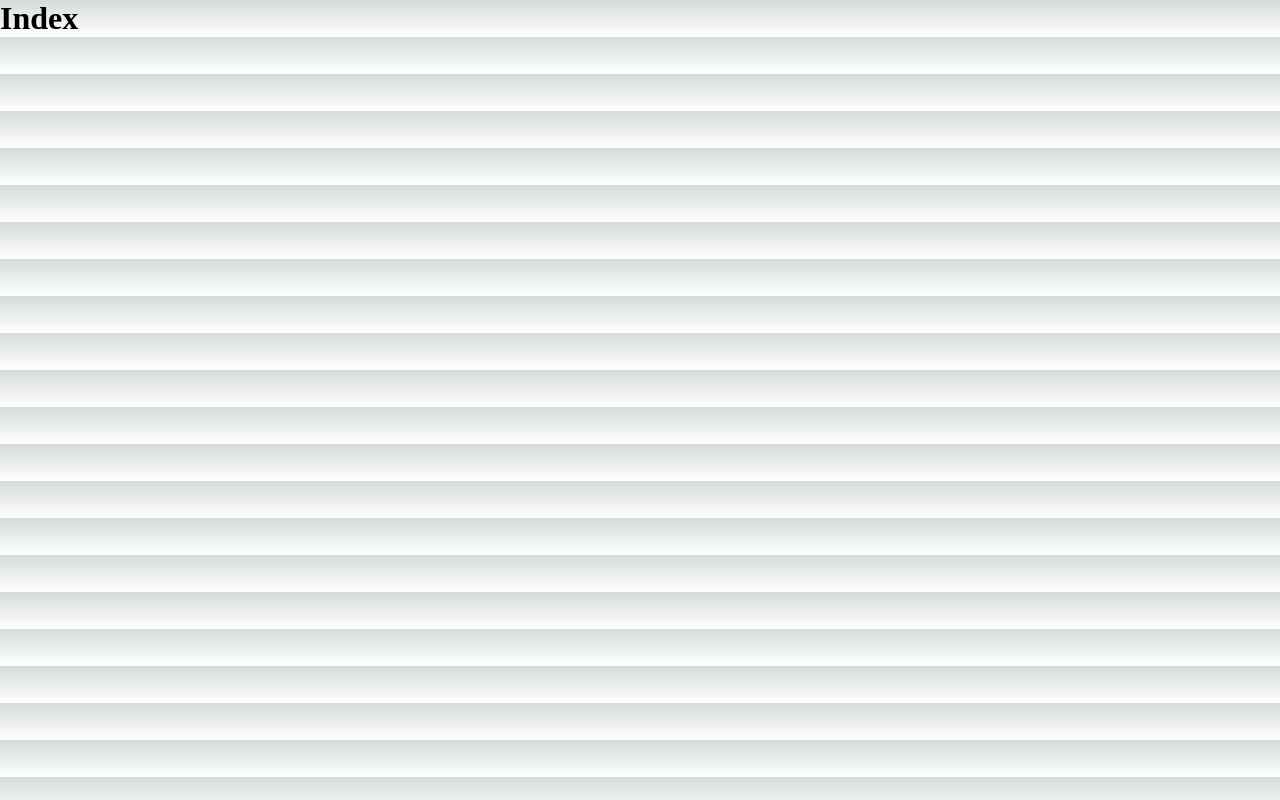
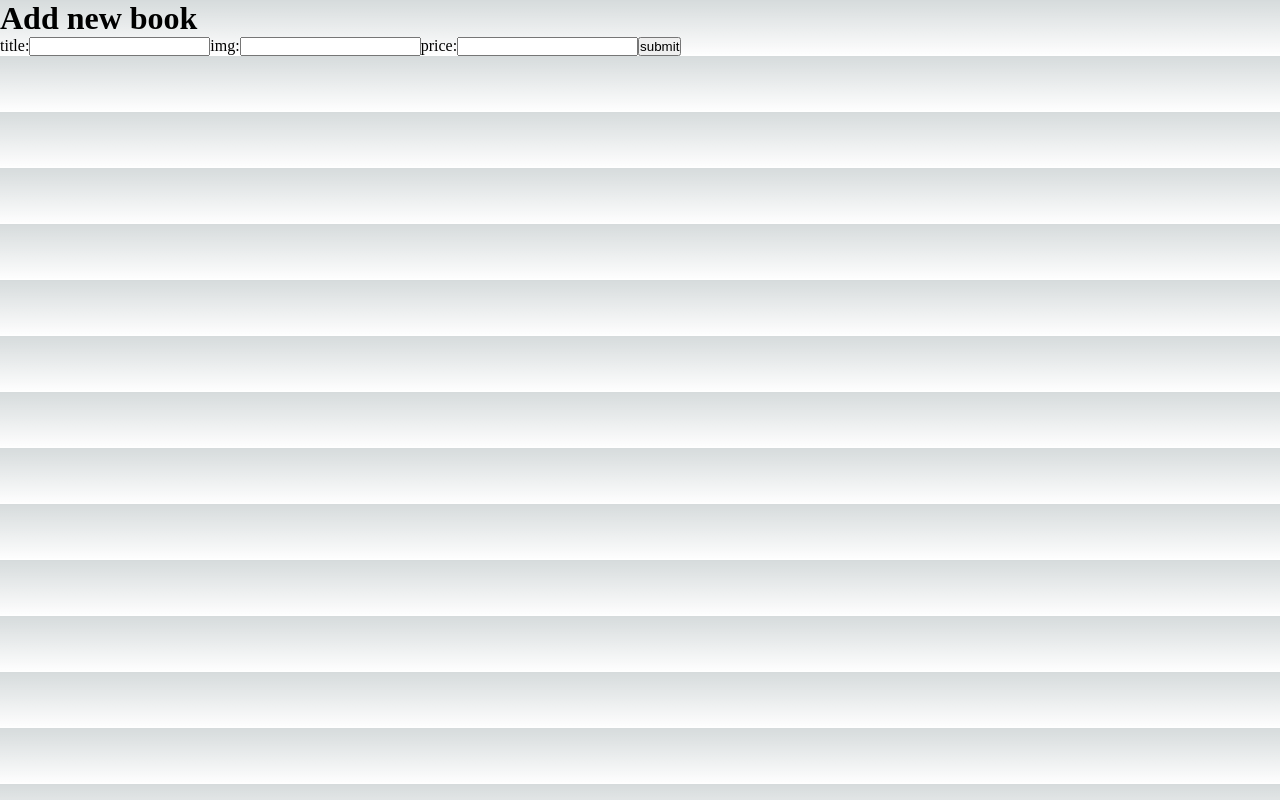
Before and after one commit to FelixH-git/DSD400-Project, a Next.js app: page / in a window 1280 px wide. Built offline with nearby package versions, Linux system fonts and the light colour scheme.

Commit message:
update books

```diff
--- /dev/null
+++ b/components/createBook.js
@@ -0,0 +1,66 @@
+import React, { useState } from "react";
+import axios from "axios";
+
+const CreateBook = () => {
+    const [title, setTitle] = useState("");
+    const [img, setImg] = useState("");
+    const [price, setPrice] = useState("");
+
+    const handleSubmit = async (event) => {
+        event.preventDefault();
+        try {
+            const book = {
+                title,
+                img,
+                price,
+            };
+
+            const response = await axios.post("/api/book", book);
+
+            setTitle("");
+            setImg("");
+            setPrice("");
+            alert("Item created successfully!");
+        } catch (error) {
+            console.error(error);
+            alert(error);
+        }
+    };
+
+    return (
+        <form onSubmit={handleSubmit}>
+            <h1>Add new book</h1>
+
+            <label htmlFor="name">title:</label>
+            <input
+                type="text"
+                id="title"
+                name="title"
+                value={title}
+                onChange={(event) => setTitle(event.target.value)}
+            />
+
+            <label htmlFor="description">img:</label>
+            <input
+                type="text"
+                id="img"
+                name="img"
+                value={img}
+                onChange={(event) => setImg(event.target.value)}
+            />
+
+            <label htmlFor="img">price:</label>
+            <input
+                type="text"
+                id="price"
+                name="price"
+                value={price}
+                onChange={(event) => setPrice(event.target.value)}
+            />
+
+            <button type="submit">submit</button>
+        </form>
+    );
+};
+
+export default CreateBook;
--- /dev/null
+++ b/models/bookSchema.js
@@ -0,0 +1,26 @@
+import { Schema, model, models } from "mongoose";
+
+const bookSchema = new Schema({
+    title: {
+        type: String,
+        required: true,
+    },
+    img: {
+        type: String,
+        required: true,
+    },
+    price: {
+        type: Number,
+        required: true,
+    },
+    owner: {
+        type: String,
+    },
+    reserved: {
+        type: String,
+    },
+});
+
+const Book = models.Book || model("Book", bookSchema);
+
+export default Book;
--- a/package.json
+++ b/package.json
@@ -10,6 +10,7 @@
   },
   "dependencies": {
     "@next/font": "14.1.0",
+    "axios": "^1.6.7",
     "mongoose": "^8.2.1",
     "next": "14.1.0",
     "react": "18.2.0",
--- /dev/null
+++ b/pages/api/book/index.js
@@ -0,0 +1,23 @@
+import Book from "../../../models/bookSchema";
+import dbConnect from "../../../util/dbconnect";
+
+export default async function handler(req, res) {
+    dbConnect();
+    if (req.method === "POST") {
+        const {title, img, price} = req.body;
+
+        try{
+
+            const book = new Book({
+                title,
+                img,
+                price,
+            })
+
+            const savedBook = await book.save();
+            res.status(200).json(savedBook);
+        } catch (error) {
+            res.status(500).json(error);
+        }
+    }
+  }
--- a/pages/index.js
+++ b/pages/index.js
@@ -2,13 +2,14 @@ import Head from 'next/head'
 import Image from 'next/image'
 import { Inter } from '@next/font/google'
 import styles from '../styles/Home.module.css'
+import CreateBook from '../components/createBook'
 
 const inter = Inter({ subsets: ['latin'] })
 
 export default function Home() {
   return (
     <>
-      <h1>Index</h1>
+      <CreateBook></CreateBook>
     </>
   )
 }
```
Also changed, not shown: models/userSchema.js (added, +27 -0 lines), 1 other file (tests, documents, lock files or other folders).
